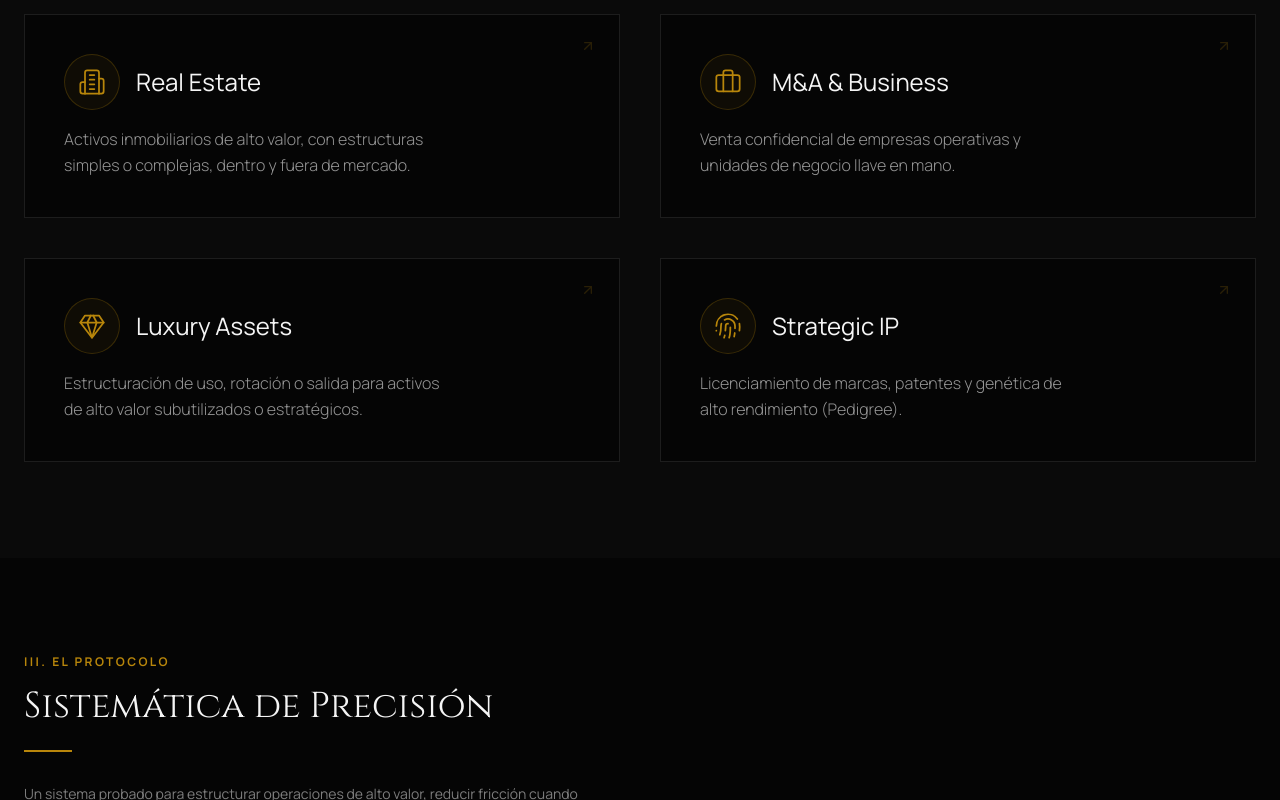
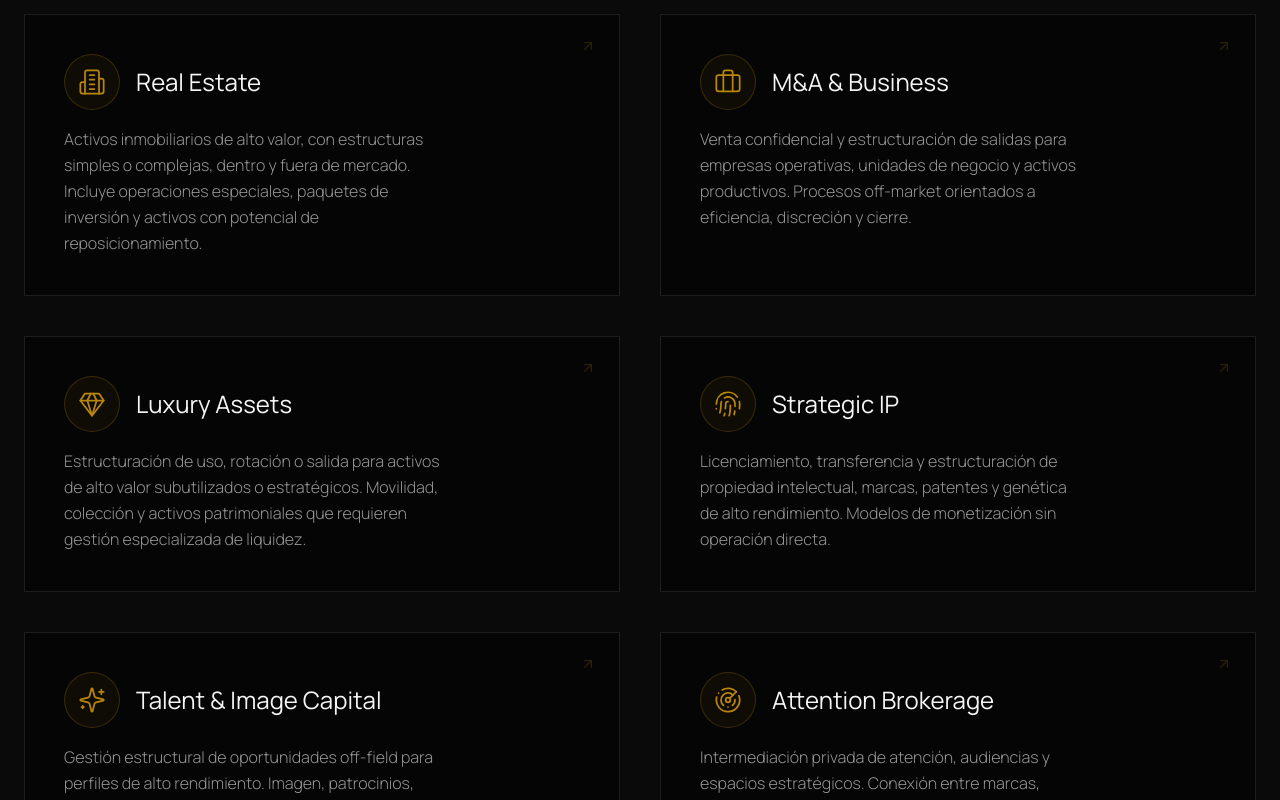
Before and after one commit to free4fun/nexura, a Next.js app: page / in a window 1280 px wide. Shown: the part 2480-3280 px from the top of the page. Built offline with nearby package versions, Linux system fonts and the light colour scheme.

Commit message:
feat: enhance BusinessUnits component; update descriptions and add new categories for clarity and detail

```diff
--- a/components/LandingSections.tsx
+++ b/components/LandingSections.tsx
@@ -25,6 +25,8 @@ import {
   LuBriefcase as Briefcase,
   LuGem as Gem,
   LuFingerprint as Fingerprint,
+  LuSparkles as Sparkles,
+  LuRadar as Radar,
   LuArrowRight as ArrowRight,
   LuArrowLeft as ArrowLeft,
   LuChevronRight as ChevronRight,
@@ -282,24 +284,35 @@ export const BusinessUnits = () => {
   const units: VerticalProps[] = [
     {
       title: "Real Estate",
-      description: "Activos inmobiliarios de alto valor, con estructuras simples o complejas, dentro y fuera de mercado.",
+      description: "Activos inmobiliarios de alto valor, con estructuras simples o complejas, dentro y fuera de mercado. Incluye operaciones especiales, paquetes de inversión y activos con potencial de reposicionamiento.",
       icon: <Building2 size={28} strokeWidth={1.5} />
     },
     {
       title: "M&A & Business",
-      description: "Venta confidencial de empresas operativas y unidades de negocio llave en mano.",
+      description: "Venta confidencial y estructuración de salidas para empresas operativas, unidades de negocio y activos productivos. Procesos off-market orientados a eficiencia, discreción y cierre.",
       icon: <Briefcase size={28} strokeWidth={1.5} />
     },
     {
       title: "Luxury Assets",
-      description: "Estructuración de uso, rotación o salida para activos de alto valor subutilizados o estratégicos.",
+      description: "Estructuración de uso, rotación o salida para activos de alto valor subutilizados o estratégicos. Movilidad, colección y activos patrimoniales que requieren gestión especializada de liquidez.",
       icon: <Gem size={28} strokeWidth={1.5} />
     },
     {
       title: "Strategic IP",
-      description: "Licenciamiento de marcas, patentes y genética de alto rendimiento (Pedigree).",
+      description: "Licenciamiento, transferencia y estructuración de propiedad intelectual, marcas, patentes y genética de alto rendimiento. Modelos de monetización sin operación directa.",
       icon: <Fingerprint size={28} strokeWidth={1.5} />
+    },
+    {
+      title: "Talent & Image Capital",
+      description: "Gestión estructural de oportunidades off-field para perfiles de alto rendimiento. Imagen, patrocinios, posicionamiento y vehículos de inversión vinculados a trayectorias profesionales.",
+      icon: <Sparkles size={28} strokeWidth={1.5} />
+    },
+    {
+      title: "Attention Brokerage",
+      description: "Intermediación privada de atención, audiencias y espacios estratégicos. Conexión entre marcas, activos y públicos cualificados bajo esquemas de revenue share o acuerdos específicos.",
+      icon: <Radar size={28} strokeWidth={1.5} />
     }
+
   ];
 
   return (
```
